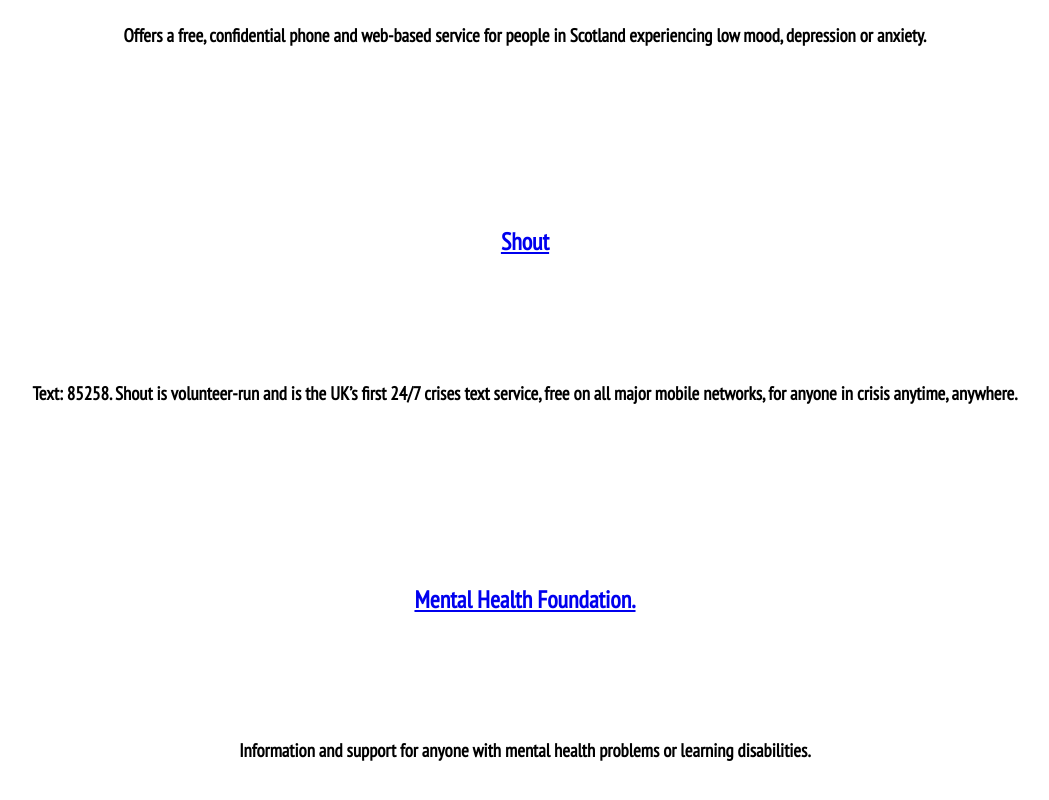
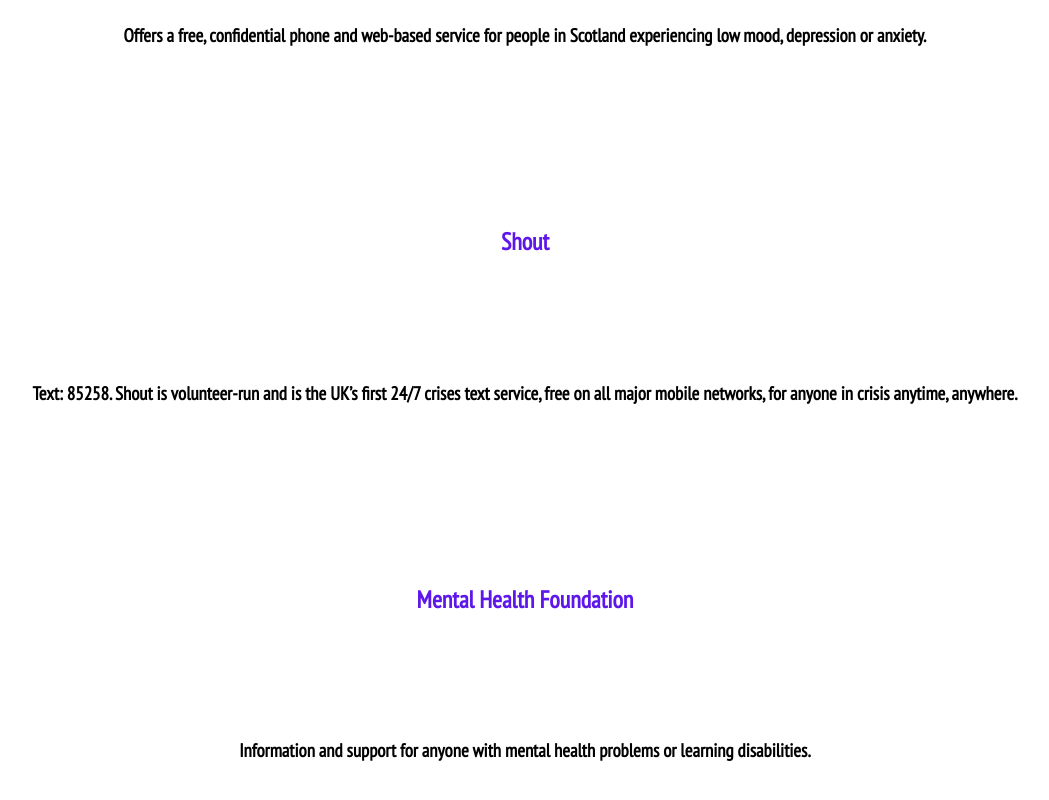
Before and after one commit to saracastellino/w14_SPRING_REACT_group_project_HAPPY, a React (Create React App) app in the folder happy/: page /links in a window 1280 px wide. Shown: the part 1896-2696 px from the top of the page, without its empty margins (115-1164 px from the left). Built offline with nearby package versions, Linux system fonts and the light colour scheme; no server answers; a web font is replaced by a local one.

Commit message:
adds improvements to the css

```diff
--- a/happy/src/App.css
+++ b/happy/src/App.css
@@ -4,6 +4,7 @@
   justify-content: center;
   font-family: 'PT Sans Narrow', sans-serif;
   display: flex;
+  color: rgb(41, 41, 41);
 }
 
 .title {
@@ -34,6 +35,7 @@
 h5 {
   margin-top: 5%;
   padding-top: 0%;
+  margin-bottom: 50%;
   font-family: 'PT Sans Narrow', sans-serif;
 }
 
@@ -95,6 +97,13 @@
   font-family: 'Pacifico', cursive;
 }
 
+input {
+  border: 2px solid #6111ff;
+  border-radius: 5px;
+  width: 95%;
+  margin-top: 1.8em;
+}
+
 /* ************* MOOD FORM ****************** */
 
 textarea {
@@ -150,7 +159,6 @@
   flex-basis: 30%;
   text-align: center;
   font-family: 'PT Sans Narrow', sans-serif;
-  color: gray;
   background-image: url("./assets/mood_box.jpg");
   background-repeat: no-repeat;
   position: relative;
@@ -180,19 +188,16 @@
 
 /* ************* GRAPH AND QUOTE ****************** */
 
-.graph, .quote {
+.quote{
+  font-family: 'Pacifico', cursive;
+  margin: 1.5em;
   margin: 1.5em;
   margin-bottom: 5em;
 }
 
-.graph {
-  width: 50%;
-  height: auto;
-}
-
-.quote{
-  font-family: 'Pacifico', cursive;
-  margin: 1.5em;
+a {
+  text-decoration: none;
+  color: #5e17eb;
 }
 
 /* ************* BUTTON ****************** */
@@ -213,8 +218,9 @@
   cursor: pointer;
   -webkit-transition-duration: 0.4s;
   transition-duration: 0.4s;
+  margin-top: 30px;
 }
 
 .button:hover {
-  box-shadow: 0 12px 16px 0 rgba(0,0,0,0.24),0 17px 50px 0 rgba(0,0,0,0.19);
+  box-shadow: 0 12px 16px 0 rgba(0, 0, 0, 0.42),0 17px 50px 0 rgba(0, 0, 0, 0.304);
 }
--- a/happy/src/App.js
+++ b/happy/src/App.js
@@ -1,9 +1,8 @@
-import React, { Component } from 'react';
+import React from 'react';
 import './App.css';
 import header from './assets/header2.png';
 import footer from './assets/footer2.png';
 import DataContainer from './containers/Data/DataContainer';
-import { BrowserRouter as Router, Route } from 'react-router-dom';
 
  class App extends React.Component {
    render(){
--- a/happy/src/components/MoodData/DiaryEntry.js
+++ b/happy/src/components/MoodData/DiaryEntry.js
@@ -19,8 +19,8 @@
       <div className="zoom" id="moodlog-container">
         <div className="diaryEntry">
           <h4>{this.props.dateTime}</h4>
-          <h2>My mood was... {this.props.mood}</h2>
-          <h3>What I did that day was... {this.props.children}</h3>
+          <h2>My mood level was... {this.props.mood}</h2>
+          <h3>My note was...<br></br> "{this.props.children}"</h3>
           <h3>
             {/* <button
               value={this.props.id}
--- a/happy/src/components/MoodData/Graph.js
+++ b/happy/src/components/MoodData/Graph.js
@@ -1,13 +1,9 @@
 import React from 'react';
-import {  ComposedChart, Bar, XAxis, YAxis, CartesianGrid, Area, Tooltip, Cell } from 'recharts';
+import {  ComposedChart, Bar, XAxis, YAxis, CartesianGrid, Area, Cell } from 'recharts';
 import Moodlog from './MoodLog';
 
 
     const Graph = (props) => {
-
-        if (!props.diaryEntries) return (
-        <p>Loading...</p>
-        );
 
         const data = props.diaryEntries.map (
             (diaryEntry) => {
@@ -22,6 +18,10 @@
             }
         )
 
+    if (!props.diaryEntries) return (
+            <p>Loading...</p>
+            );
+
     return (
         <>
         <h1>Your mood diary</h1>
@@ -31,7 +31,7 @@
         <ComposedChart
             layout="vertical"
             width={300}
-            height={300}
+            height={500}
             data={data}
             margin={{
             top: 50, right: 20, bottom: 20, left: 20,
--- a/happy/src/components/MoodData/SubmitMood.js
+++ b/happy/src/components/MoodData/SubmitMood.js
@@ -56,6 +56,10 @@
     }
 
     render(){
+        // For mood icons credit to https://www.iconshock.com/face-icons/
+        if (!this.state.mood === 0){
+            return <p>Loading...</p>
+          }
         return (
             <>
             <form className="mood-form" onSubmit={this.handleSubmit}>
--- a/happy/src/components/Profile/UserEditForm.js
+++ /dev/null
@@ -1 +0,0 @@
-// save update button
--- a/happy/src/components/home/Links.js
+++ b/happy/src/components/home/Links.js
@@ -24,7 +24,7 @@
             <h3>Text: 85258. Shout is volunteer-run and is the UK’s first 24/7 crises text service, free on all major mobile networks, for anyone in crisis anytime, anywhere.</h3>
             <br></br>
             <br></br>
-            <h2><a rel="noopener" href="https://www.mentalhealth.org.uk" target="_blank"><strong>Mental Health Foundation.</strong></a></h2>
+            <h2><a rel="noopener" href="https://www.mentalhealth.org.uk" target="_blank"><strong>Mental Health Foundation</strong></a></h2>
             <h3>Information and support for anyone with mental health problems or learning disabilities.</h3>
       </div>
      </>
--- a/happy/src/components/home/Quote.js
+++ b/happy/src/components/home/Quote.js
@@ -1,4 +1,4 @@
-import React, {Component, Fragment} from 'react';
+import React, {Component} from 'react';
 
 class Quote extends Component {
   constructor(props){
--- a/happy/src/containers/Data/DataContainer.js
+++ b/happy/src/containers/Data/DataContainer.js
@@ -1,12 +1,8 @@
 //this will have the data entry point from backend
 import React from 'react';
-import SubmitMood from '../../../src/components/MoodData/SubmitMood';
-import Moodlog from '../../components/MoodData/MoodLog';
-import Form from "../../../src/components/Profile/Form";
 import Nav from '../../Nav';
-import Header from '../../components/home/Header';
 
-import { BrowserRouter as Router, Route } from 'react-router-dom';
+import { BrowserRouter as Router } from 'react-router-dom';
 import DiaryEntriesService from "../../services/DiaryEntriesService";
 
 
```
